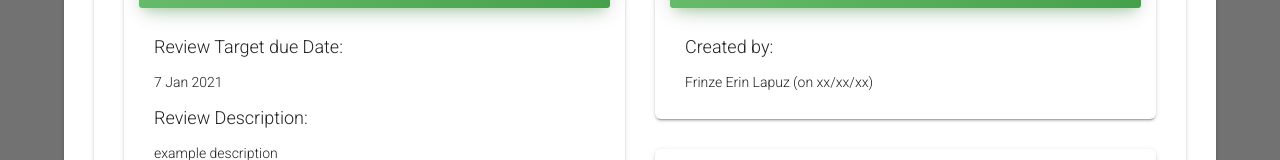
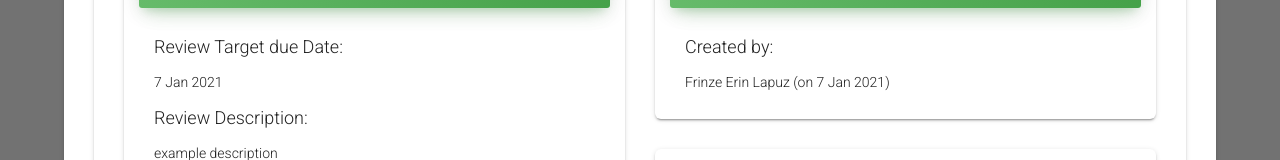
Before and after one commit to uwasystemhealth/IndEAA, a Next.js app in the folder client/: page /coordinator/1 in a window 1280 px wide. Shown: the part 344-504 px from the top of the page. Built offline with nearby package versions, Linux system fonts and the light colour scheme.

Commit message:
CHANGE "Other information" is now loaded

```diff
--- a/client/components/Coordinator/EvaluationOverview/General/OtherInformation.js
+++ b/client/components/Coordinator/EvaluationOverview/General/OtherInformation.js
@@ -1,13 +1,21 @@
 import Card from "components/MaterialKit/Card/Card.js";
 import CardBody from "components/MaterialKit/Card/CardBody.js";
 import CardHeader from "components/MaterialKit/Card/CardHeader.js";
-const OtherInformation = () => {
+const OtherInformation = ({ createdBy, createdOn }) => {
+  const dateString = createdOn.toLocaleDateString("en-gb", {
+    year: "numeric",
+    month: "short",
+    day: "numeric",
+  });
+
   return (
     <Card>
       <CardHeader color="success">Other Information</CardHeader>
       <CardBody>
         <h4>Created by:</h4>
-        <p>Frinze Erin Lapuz (on xx/xx/xx)</p>
+        <p>
+          {createdBy} (on {dateString})
+        </p>
       </CardBody>
     </Card>
   );
--- a/client/components/Coordinator/EvaluationOverview/General/index.js
+++ b/client/components/Coordinator/EvaluationOverview/General/index.js
@@ -18,6 +18,8 @@ const getReviewInfo = async (reviewID) => {
     reviewID,
     dueDate: new Date(),
     description: "example description",
+    createdBy: "Frinze Erin Lapuz",
+    createdOn: new Date(),
   };
 };
 
@@ -57,7 +59,7 @@ const General = ({ reviewID }) => {
         <Information {...reviewInfo} />
       </GridItem>
       <GridItem xs={6}>
-        <OtherInformation />
+        <OtherInformation {...reviewInfo} />
         <Controls />
       </GridItem>
     </GridContainer>
--- a/client/components/Coordinator/EvaluationOverview/GeneralPage.js
+++ b/client/components/Coordinator/EvaluationOverview/GeneralPage.js
@@ -21,7 +21,7 @@ import { useState, useEffect } from "react";
 
 const sleep = (ms) => new Promise((resolve) => setTimeout(resolve, ms));
 const getEvaluationDetails = async (courseID) => {
-  await sleep(3000);
+  await sleep(1000);
   // throw new Error(
   //   "ipsum dolor sit amet, consectetur adipiscing elit, sed do eiusmod tempor incididunt ut labore et dolore magna aliqua. Ut enim ad minim veniam, quis nostrud exercitation ullamco laboris nisi ut aliquip ex ea commodo consequat. Duis aute irure dolor in reprehenderit in voluptate velit esse cillum dolore eu fugiat nulla"
   // );
```
